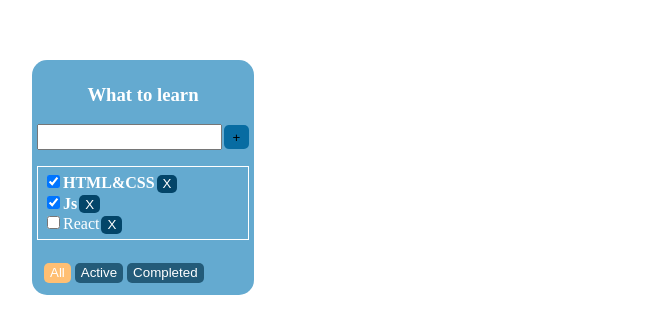
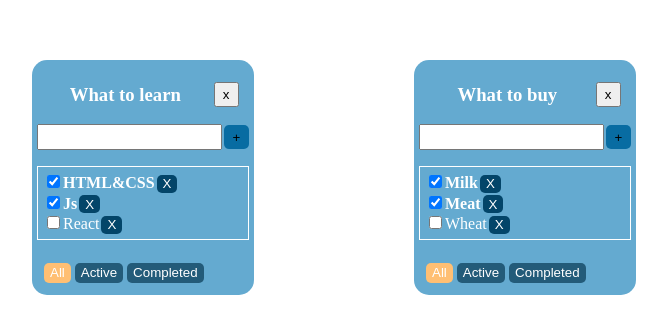
Before and after one commit to 000004-dj/1-todolist, a React (Create React App) app: page / in a window 1280 px wide. Shown: the top 334 px of the page, without its empty margins (28-695 px from the left). Built offline with nearby package versions, Linux system fonts and the light colour scheme.

Commit message:
Add new interactive for interface

```diff
--- a/src/App.tsx
+++ b/src/App.tsx
@@ -1,7 +1,6 @@
 import React, {useState} from 'react';
 import './App.css';
 import Todolist from './Components/Todolist'
-// import {constants} from "fs";
 import {v1} from "uuid"
 
 export type TaskType = {
@@ -10,71 +9,102 @@ export type TaskType = {
     isDone: boolean,
 }
 export type FilterValuesType = "all" | "active" | "completed"
+export type TodoListType = {
+    id: string
+    title: string
+    filter: FilterValuesType
+    // tasks: Array<TaskType>
+}
+type TasksStateType = {
+    [todoListId: string]: Array<TaskType>
+}
 
 function App() {
-    const todolistTitle: string = 'What to learn';
 
-    const [tasks, setTasks] = useState<Array<TaskType>>([
-        {
-            id: v1(),
-            title: "HTML&CSS",
-            isDone: true,
-        },
-        {
-            id: v1(),
-            title: "Js",
-            isDone: true,
-        },
-        {
-            id: v1(),
-            title: "React",
-            isDone: false,
-        },
+    const id_1 = v1();
+    const id_2 = v1();
+
+    const [todoLists, setTodoLists] = useState<Array<TodoListType>>([
+        {id: id_1, title: "What to learn", filter: "all"},
+        {id: id_2, title: "What to buy", filter: "all"},
     ])
 
-    const removeTask = (taskId: string) => setTasks(tasks.filter(task => task.id !== taskId))
-
-    const addTask = (title: string) => setTasks([{id: v1(), title, isDone: false}, ...tasks])
-
-    const changeTaskStatus = (taskId: any, isDone: boolean) =>
-        setTasks(tasks.map(t => t.id === taskId ? {
-            ...t,
-            isDone: isDone
-        } : t))
+    const [tasks, setTasks] = useState<TasksStateType>({
+        [id_1]: [
+            {id: v1(), title: "HTML&CSS", isDone: true,},
+            {id: v1(), title: "Js", isDone: true,},
+            {id: v1(), title: "React", isDone: false,}
+        ],
+        [id_2]: [
+            {id: v1(), title: "Milk", isDone: true,},
+            {id: v1(), title: "Meat", isDone: true,},
+            {id: v1(), title: "Wheat", isDone: false,}
+        ]
+    })
 
 
-    const [filter, setFilter] = useState<FilterValuesType>("all")
+    const removeTask = (taskId: string, todoListId: string) => setTasks({
+        ...tasks,
+        [todoListId]: tasks[todoListId].filter(task => task.id !== taskId)
+    })
 
-    const changeTodolistFilter = (nextFilterValue: FilterValuesType) => setFilter(nextFilterValue)
+
+    const addTask = (title: string, todoListId: string) => setTasks({
+        ...tasks, [todoListId]: [{id: v1(), title, isDone: false}]
+    })
+
+    const changeTaskStatus = (taskId: any, isDone: boolean, todoListId: string) =>
+        setTasks({
+            ...tasks,
+            [todoListId]: tasks[todoListId].map(t => t.id === taskId ? {...t, isDone: isDone} : t)
+        })
+
+    const removeTodoList = (todoListId: string) => {
+        setTodoLists(todoLists.filter(tl => tl.id !== todoListId))
+        delete tasks[todoListId]
+    }
+
+
+    const changeTodolistFilter = (nextFilterValue: FilterValuesType, todoListId: string) => setTodoLists(
+        todoLists.map(tl => tl.id === todoListId ? {...tl, filter: nextFilterValue} : tl)
+    )
+
 
     const getFilteredTasks = (task: Array<TaskType>, filter: FilterValuesType) => {
         switch (filter) {
             case "completed":
-                return tasks.filter(task => task.isDone)
+                return task.filter(task => task.isDone)
             case "active":
-                return tasks.filter(task => !task.isDone)
+                return task.filter(task => !task.isDone)
             default :
-                return tasks
+                return task
         }
 
     }
 
-    const filteredTasks: Array<TaskType> = getFilteredTasks(tasks, filter)
 
-    return (
-        <div className='App'>
+    const todoListsComponents = todoLists.map((tl) => {
+        const filteredTasks = getFilteredTasks(tasks[tl.id], tl.filter)
+        return (
+            <Todolist
+                todoListId={tl.id}
+                title={tl.title}
+                tasks={filteredTasks}
+                filter={tl.filter}
 
-            <Todolist
-                title={todolistTitle}
-                tasks={filteredTasks}
                 updatedTasks={removeTask}
                 changeTodolistFilter={changeTodolistFilter}
                 addTask={addTask}
                 changeTaskStatus={changeTaskStatus}
-                filter={filter}
+                removeTodoList={removeTodoList}
             />
+        )
+    })
 
-            {/*<Todolist title={todolistTitle_2} tasks={tasks_2}/>*/}
+
+    return (
+        <div className='App'>
+            {todoListsComponents}
         </div>
     )
 }
--- a/src/Components/ToDoList.module.css
+++ b/src/Components/ToDoList.module.css
@@ -84,3 +84,18 @@ h3 {
 .inputNoErr {
     border: solid 1px black;
 }
+
+.buttonDeleteTodolist {
+    display: inline-block;
+}
+
+.titleOfTodoList {
+    display: grid;
+    grid-template-columns: 2.5fr 0.5fr;
+}
+
+.titleOfTodoList button {
+    width: 25px;
+    height: 25px;
+    margin: auto 0px;
+}
--- a/src/Components/Todolist.tsx
+++ b/src/Components/Todolist.tsx
@@ -1,16 +1,17 @@
 import React, {ChangeEvent, KeyboardEvent, useState} from "react";
-import {FilterValuesType, TaskType} from "../App";
+import {FilterValuesType, TaskType, TodoListType} from "../App";
 import s from "./ToDoList.module.css"
 
 type TodolistPropsType = {
     title: string
     tasks: Array<TaskType>
-    updatedTasks: (TaskId: string) => void
-    changeTodolistFilter: (changeTodolistFilter: FilterValuesType) => void
-    addTask: (title: string) => void
-    changeTaskStatus: (taskId: string, checked: boolean) => void
+    updatedTasks: (TaskId: string, todoListId: string) => void
+    changeTodolistFilter: (changeTodolistFilter: FilterValuesType, todoListId: string) => void
+    addTask: (title: string, todoListId: string) => void
+    changeTaskStatus: (taskId: string, checked: boolean, todoListId: string) => void
     filter: FilterValuesType
-
+    removeTodoList: (todoListID: string) => void
+    todoListId: string
 }
 
 function Todolist(props: TodolistPropsType) {
@@ -21,7 +22,7 @@ function Todolist(props: TodolistPropsType) {
 
     const getTasksElementItem = (task: TaskType) => {
 
-        const changeTaskStatus = (e: ChangeEvent<HTMLInputElement>) => props.changeTaskStatus(task.id, e.currentTarget.checked)
+        const changeTaskStatus = (e: ChangeEvent<HTMLInputElement>) => props.changeTaskStatus(task.id, e.currentTarget.checked, props.todoListId)
 
         return (
             <li key={task.id}>
@@ -39,7 +40,7 @@ function Todolist(props: TodolistPropsType) {
 
                 <button
                     onClick={() => {
-                        props.updatedTasks(task.id)
+                        props.updatedTasks(task.id, props.todoListId)
                     }}
                     className={s.buttonCross}
 
@@ -55,7 +56,7 @@ function Todolist(props: TodolistPropsType) {
     const addTask = () => {
         const trimmedTitle = title.trim()
         if (trimmedTitle) {
-            props.addTask(title)
+            props.addTask(trimmedTitle, props.todoListId)
         } else {
             setError(true)
         }
@@ -74,8 +75,8 @@ function Todolist(props: TodolistPropsType) {
         setTitle(e.currentTarget.value)
     }
 
-    const getOnClickHandlerCreator = (filter: FilterValuesType) => () => props.changeTodolistFilter(filter)
-
+    const getOnClickHandlerCreator = (filter: FilterValuesType) => () => props.changeTodolistFilter(filter, props.todoListId)
+    const removeTodoList = () => props.removeTodoList(props.todoListId)
     const haveTasks = () => props.tasks.length ? props.tasks.map(getTasksElementItem) : "Lets to do nothing!"
 
     const errorClassForInput = (err: boolean) => !err ? "s.inputNoErr" : "input-error"
@@ -84,7 +85,11 @@ function Todolist(props: TodolistPropsType) {
     return (
         <div className="App">
             <div className={s.toDoListsParent}>
-                <h3>{props.title}</h3>
+
+                <div className={s.titleOfTodoList}>
+                    <h3>{props.title}</h3>
+                    <button onClick={removeTodoList}>x</button>
+                </div>
                 <div className={s.inputWithButton}>
 
                     <input
```
